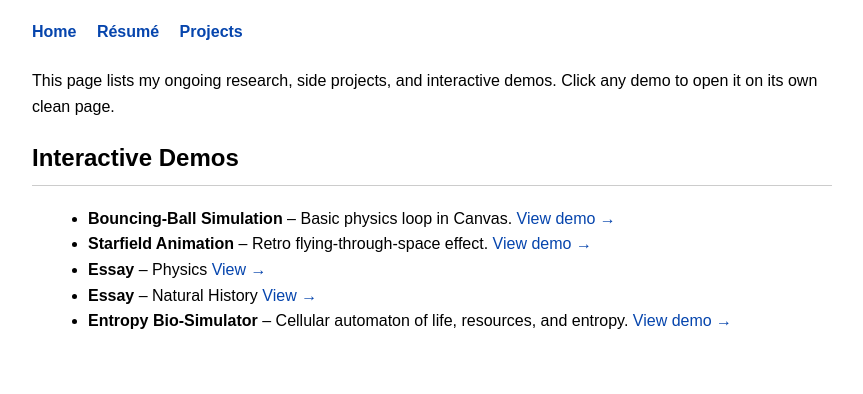
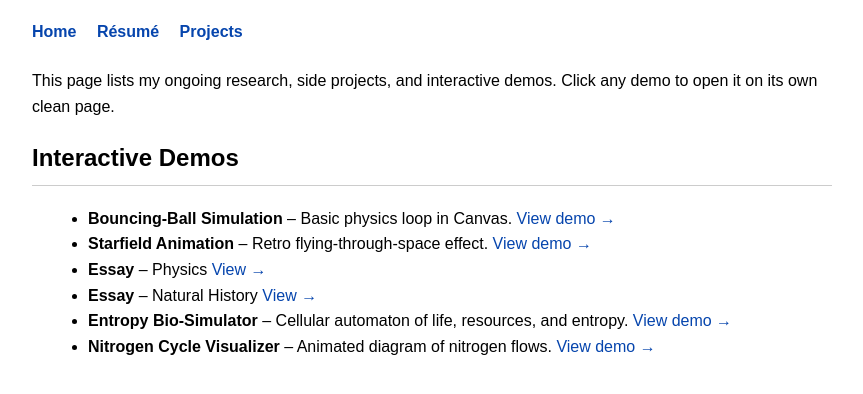
Before and after one commit to ses900/website, a plain HTML site: page projects.html in a window 1280 px wide. Shown: the part 118-512 px from the top of the page, without its empty margins (208-1071 px from the left). Drawn offline with Linux system fonts and the light colour scheme.

Commit message:
Update projects.html
add nitro

```diff
--- a/projects.html
+++ b/projects.html
@@ -43,6 +43,10 @@
   <strong>Entropy Bio-Simulator</strong> – Cellular automaton of life, resources, and entropy.
   <a href="demos/entropy-bio-simulator.html">View demo →</a>
   </li>
+  <li>
+  <strong>Nitrogen Cycle Visualizer</strong> – Animated diagram of nitrogen flows.
+  <a href="demos/nitrogen-cycle.html">View demo →</a>
+  </li>
 
 </ul>
 
```
